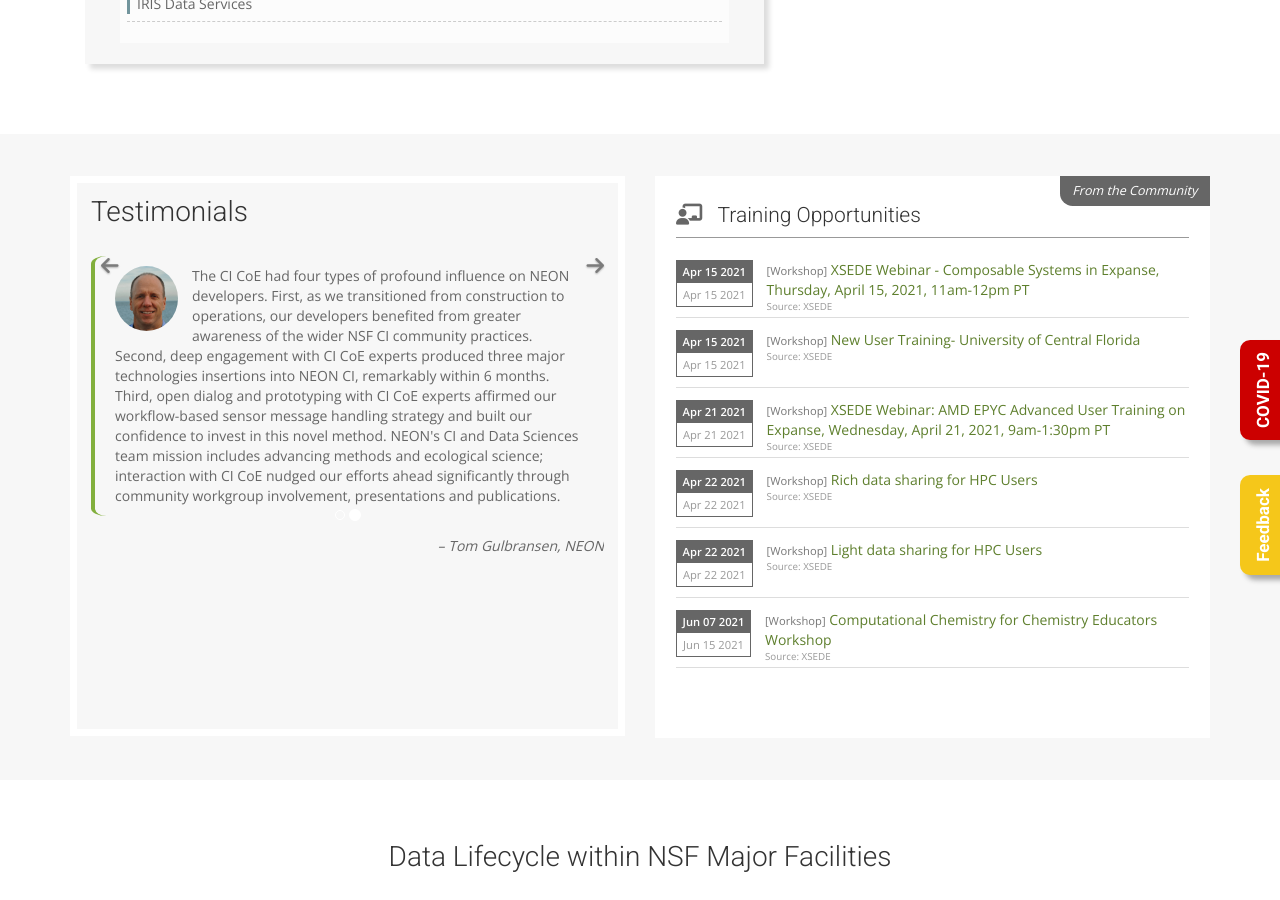
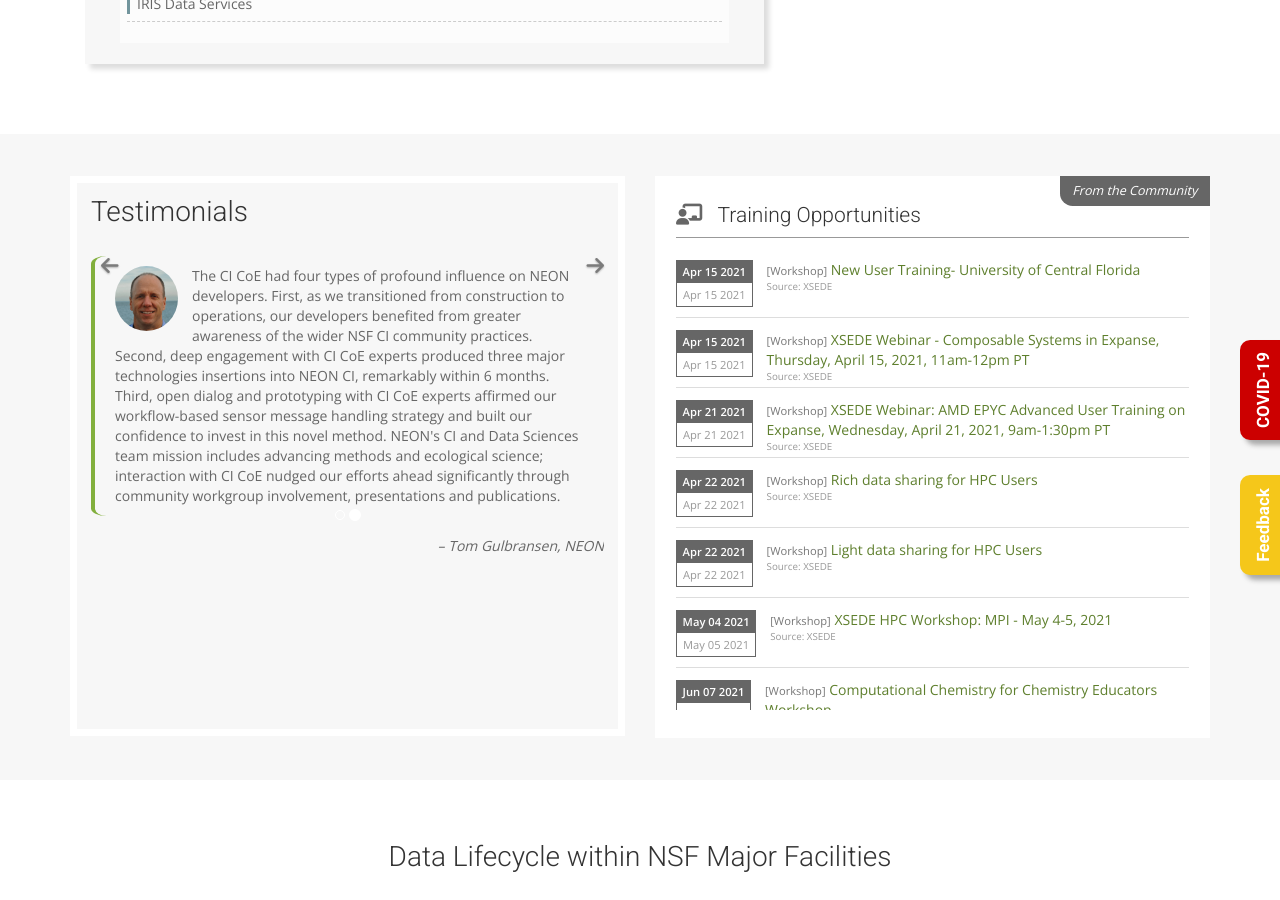
Before and after one commit to cicoe/cicoe.github.io, a Jekyll site: the page built from index.html, in a window 1280 px wide and 900 px high, scrolled down 1099 px. Built offline with Jekyll 4.4.1, drawn with Linux system fonts in a browser that asks for light colours; nearby versions of some CDN libraries; some web fonts are replaced; comment, search, counter and statistics services are not loaded.

Commit message:
updated training events

```diff
--- a/_data/training_opportunities.yml
+++ b/_data/training_opportunities.yml
@@ -1,3 +1,10 @@
+- categroy: Workshop
+  end_date: April 15, 2021
+  source: XSEDE
+  start_date: April 15, 2021
+  time: ''
+  title: New User Training- University of Central Florida
+  website: "https://www.xsede.org/web/xup/course-calendar/-/training-user/class/2303/session/3963/register"
 - categroy: Workshop
   end_date: April 15, 2021
   source: XSEDE
@@ -6,13 +13,6 @@
   title: XSEDE Webinar - Composable Systems in Expanse, Thursday, April 15, 2021,
     11am-12pm PT
   website: "https://www.xsede.org/web/xup/course-calendar/-/training-user/class/2314/session/3974/register"
-- categroy: Workshop
-  end_date: April 15, 2021
-  source: XSEDE
-  start_date: April 15, 2021
-  time: ''
-  title: New User Training- University of Central Florida
-  website: "https://www.xsede.org/web/xup/course-calendar/-/training-user/class/2303/session/3963/register"
 - categroy: Workshop
   end_date: April 21, 2021
   source: XSEDE
@@ -36,6 +36,13 @@
   title: Light data sharing for HPC Users
   website: "https://www.xsede.org/web/xup/course-calendar/-/training-user/class/2315/session/3976/register"
 - categroy: Workshop
+  end_date: May 05, 2021
+  source: XSEDE
+  start_date: May 04, 2021
+  time: ''
+  title: 'XSEDE HPC Workshop: MPI - May 4-5, 2021'
+  website: "https://www.xsede.org/web/xup/course-calendar/-/training-user/class/2336/session/3999/register"
+- categroy: Workshop
   end_date: June 15, 2021
   source: XSEDE
   start_date: June 07, 2021
```
